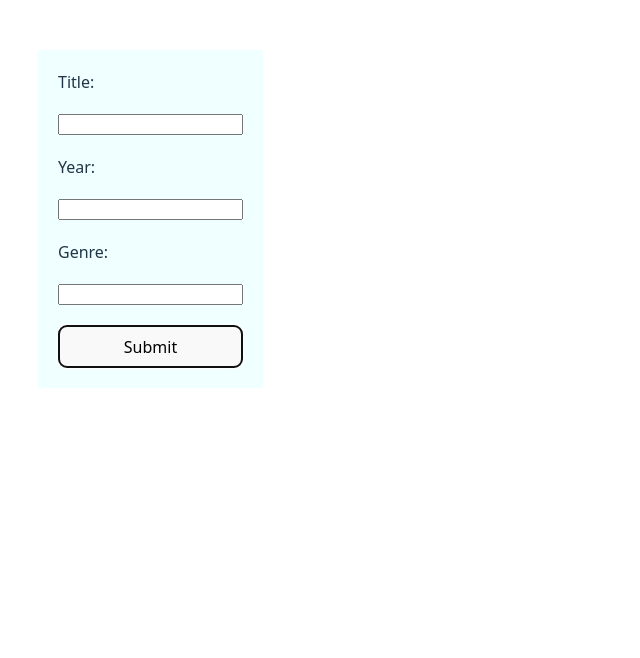
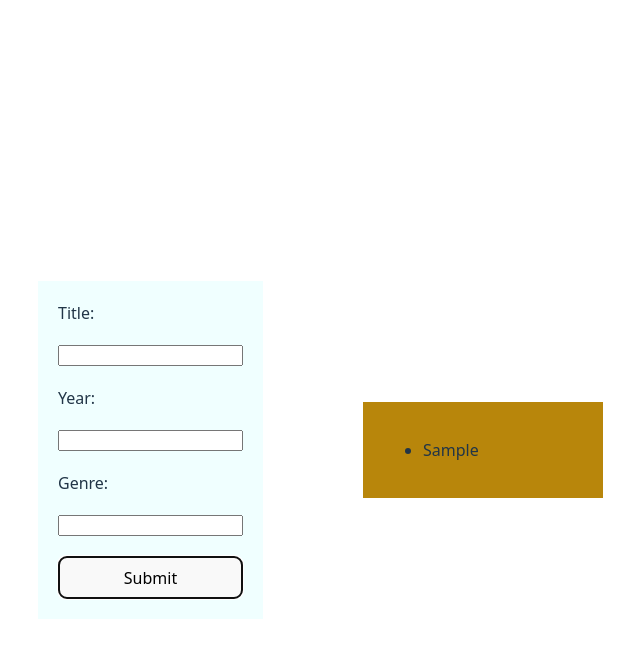
Before and after one commit to JGuzman87/favorite-movie-tracker, a React (Vite) app: page / in a window 1280 px wide. Both pictures are taken after typing "Sample", "Sample", "Sample" into the empty fields and a click on the button "Submit". Shown: the top 658 px of the page, without its empty margins (12-652 px from the left). Built offline with nearby package versions, Linux system fonts and the light colour scheme.

Commit message:
rendered items from local storage

```diff
--- a/src/App.css
+++ b/src/App.css
@@ -1,9 +1,10 @@
 .app-container {
   display: flex;
-  flex-direction: column;
+  min-width: none;;
+  flex-direction: row;
   align-items: center;
   justify-content: flex-start;
   padding: 50px;
-  gap: 20px; /* space between children */
+  gap: 100px;
   min-height: 100vh;
 }
--- a/src/App.jsx
+++ b/src/App.jsx
@@ -1,16 +1,32 @@
-
-import MovieForm from './components/MovieForm';
-import './App.css'
+import { useState, useEffect } from "react";
+import MovieForm from "./components/MovieForm";
+import MovieList from "./components/MovieList";
+import "./App.css";
 
 function App() {
+  const [savedMovies, setSavedMovies] = useState([]);
+  useEffect(() => {
+
+      const storedMovies = JSON.parse(localStorage.getItem("movie")) || [];
 
 
+        setSavedMovies(storedMovies);
+
+  }, []);
+
+  const handleAddMovie = (newMovie) => {
+    const movieID = { ...newMovie, id: crypto.randomUUID() };
+    const updatedMovie = [...savedMovies, movieID];
+    setSavedMovies(updatedMovie);
+    localStorage.setItem("movie", JSON.stringify(updatedMovie));
+  };
 
   return (
-    <div className='app-container'>
-      <MovieForm />
+    <div className="app-container">
+      <MovieForm addMovie={handleAddMovie} />
+      <MovieList movies={savedMovies} />
     </div>
-  )
+  );
 }
 
 export default App;
--- a/src/components/MovieForm.jsx
+++ b/src/components/MovieForm.jsx
@@ -1,49 +1,60 @@
-import { useState } from "react";
+import { useState, useEffect } from "react";
 import styles from "./MovieForm.module.css";
-const MovieForm = () => {
-
+const MovieForm = ({ addMovie }) => {
   const [movie, setMovie] = useState({
     title: "",
     year: "",
     genre: "",
-    favorite: false
+    favorite: false,
   });
 
   const handleChange = (e) => {
-    const {name, value} = e.target;
+    const { name, value } = e.target;
 
-    setMovie((prev) => ({...prev, [name]: value}) )
-  }
+    setMovie((prev) => ({ ...prev, [name]: value }));
+  };
 
   const handleSubmit = (e) => {
     e.preventDefault();
 
-    const newMovie = { ...movie, id: crypto.randomUUID() };
+    addMovie(movie);
 
-    console.log(newMovie)
-
-    localStorage.setItem('movie', JSON.stringify(newMovie));
-
-    setMovie(prev => ({
-      ...prev,
+    setMovie({
       title: "",
       year: "",
       genre: "",
-
-    }));
-
-  }
+      favorite: false
+    });
+  };
 
   return (
     <>
       <form className={styles.form} onSubmit={handleSubmit}>
         <label htmlFor="title">Title: </label>
-        <input type="text" name="title" value={movie.title} onChange={handleChange} required/>
+        <input
+          type="text"
+          name="title"
+          value={movie.title}
+          onChange={handleChange}
+          required
+        />
         <label htmlFor="year">Year: </label>
-        <input type="text" name="year" value={movie.year} onChange={handleChange} required />
+        <input
+          type="text"
+          name="year"
+          value={movie.year}
+          onChange={handleChange}
+          required
+        />
         <label htmlFor="genre">Genre: </label>
-        <input type="text" name="genre" value={movie.genre} onChange={handleChange} required/>
-        <button type='submit'>Submit</button>
+        <input
+          type="text"
+          name="genre"
+          value={movie.genre}
+          onChange={handleChange}
+          required
+        />
+        <button type="submit">Submit</button>
       </form>
     </>
   );
--- a/src/components/MovieForm.module.css
+++ b/src/components/MovieForm.module.css
@@ -1,5 +1,5 @@
 .form {
-  display: flex;
+  display: grid;
   flex-direction: column;
   gap: 20px;
   background-color: azure;
--- a/src/components/MovieList.jsx
+++ b/src/components/MovieList.jsx
@@ -1,9 +1,15 @@
-import React from 'react'
+import styles from "./MovieList.module.css";
+const MovieList = ({movies}) => {
 
-const MovieList = () => {
+
   return (
-    <div>MovieList</div>
-  )
-}
+    <div className={styles.list}>
+      <ul>
+    {movies.length > 0 && movies.map(movie => <li key={movie.id}>{movie.title}</li>)}
+      </ul>
 
-export default MovieList
+    </div>
+  );
+};
+
+export default MovieList;
--- /dev/null
+++ b/src/components/MovieList.module.css
@@ -0,0 +1,9 @@
+.list {
+    display: flex;
+    flex-direction: column;
+    height: auto;
+    width: 200px;
+    gap: 20px;
+    padding: 20px;
+    background-color: darkgoldenrod;
+}
```
